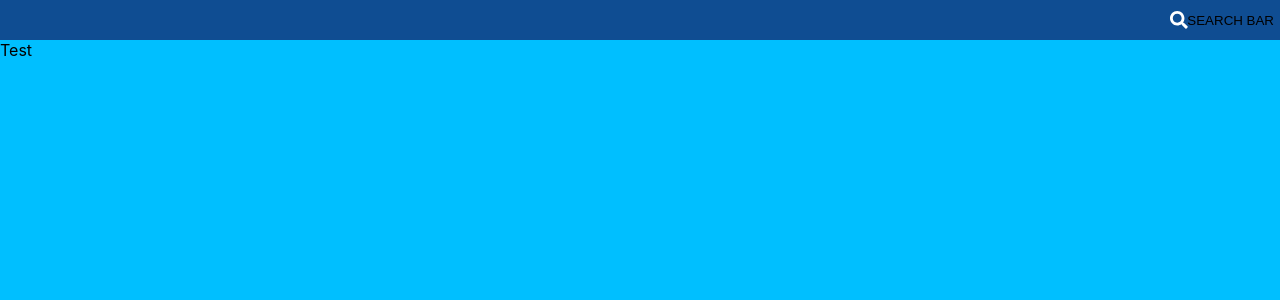
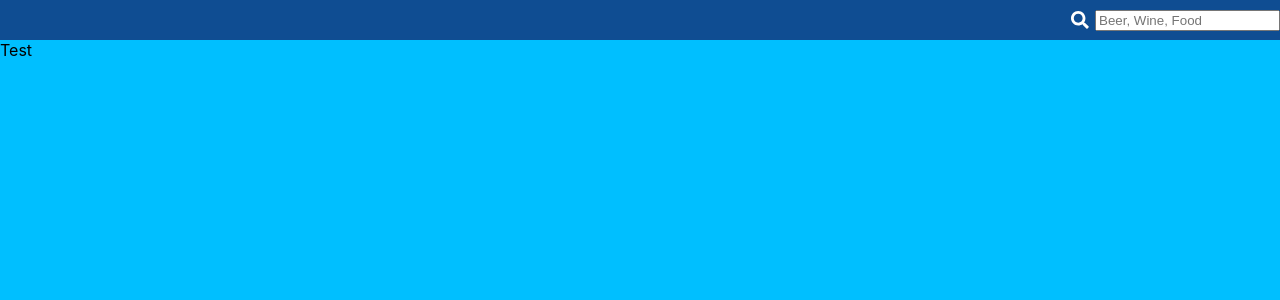
Before and after one commit to utja/nh3-frontend, a React (Create React App) app: page / in a window 1280 px wide. Both pictures are taken after a click on the button 1265 px from the left and 19 px from the top of the page. Shown: the top 300 px of the page. Built offline with nearby package versions, Linux system fonts and the light colour scheme.

Commit message:
add toggle for search bar

```diff
--- a/src/components/NavBar.js
+++ b/src/components/NavBar.js
@@ -1,6 +1,7 @@
 import React from 'react'
 import '../assets/css/NavBar.css'
 import { FontAwesomeIcon } from '@fortawesome/react-fontawesome'
+import Search from './Search';
 
 class NavBar extends React.Component {
   constructor(props){
@@ -10,32 +11,18 @@ class NavBar extends React.Component {
     }
   }
 
-  // componentDidMount() {
-  //   document.body.addEventListener('click', this.handleClickOutside);
-  // }
-
-  // componentWillUnmount() {
-  //   document.body.removeEventListener('click', this.handleClickOutside);
-  // }
-
+  // toggle search bar open/close
   handleClick = () => {
     this.setState({isUserFocusing: !this.state.isUserFocusing})
   }
 
-  // handleClickOutside(event) {
-  //   debugger
-  //   if (!document.body.contains(event.target)) {
-  //     console.log('outside click');
-  //   }
-  // }
-
   render(){
     return(
     <div className="navbar">
-      <button onClick={this.handleClick}>
+      <button onClick={this.handleClick} id="search-button">
         <FontAwesomeIcon icon="search" color="white" size="lg" />
-        {this.state.isUserFocusing ? "SEARCH BAR" : null }
       </button>
+      {this.state.isUserFocusing ? <Search placeholder="Beer, Wine, Food" handleClick={this.handleClick} /> : null }
     </div>
     )
   }
--- /dev/null
+++ b/src/components/Search.js
@@ -0,0 +1,50 @@
+import React from 'react'
+
+class Search extends React.Component {
+  constructor(props){
+    super(props)
+    this.state = {
+      search: ''
+    }
+  }
+
+  // add event listener so toggle search open/close
+  componentDidMount() {
+    document.body.addEventListener('click', this.handleClickOutside);
+  }
+
+  componentWillUnmount() {
+    document.body.removeEventListener('click', this.handleClickOutside);
+  }
+
+  handleChange = (event) => {
+    this.setState({search: event.target.value});
+  }
+
+  handleSubmit = (event) => {
+    event.preventDefault();
+    // TO-DO - set up backend for filter/search with suggestions
+  }
+
+  // check if user clicks outside of search bar or search icon
+  // to toggle search by setting NavBar state of isUserFocusing to false
+  handleClickOutside = (event) => {
+    let search = document.getElementById('search');
+    let button = document.getElementById('search-button');
+    if (!search.contains(event.target) && !button.contains(event.target)) {
+      this.props.handleClick();
+    }
+  }
+
+  render(){
+    const { search } = this.state;
+    const { placeholder } = this.props;
+    return(
+      <form onSubmit={this.handleSubmit} id="search">
+        <input name='search' type='text' value={search} onChange={this.handleChange} placeholder={placeholder} />
+      </form>
+    )
+  }
+}
+
+export default Search
```
